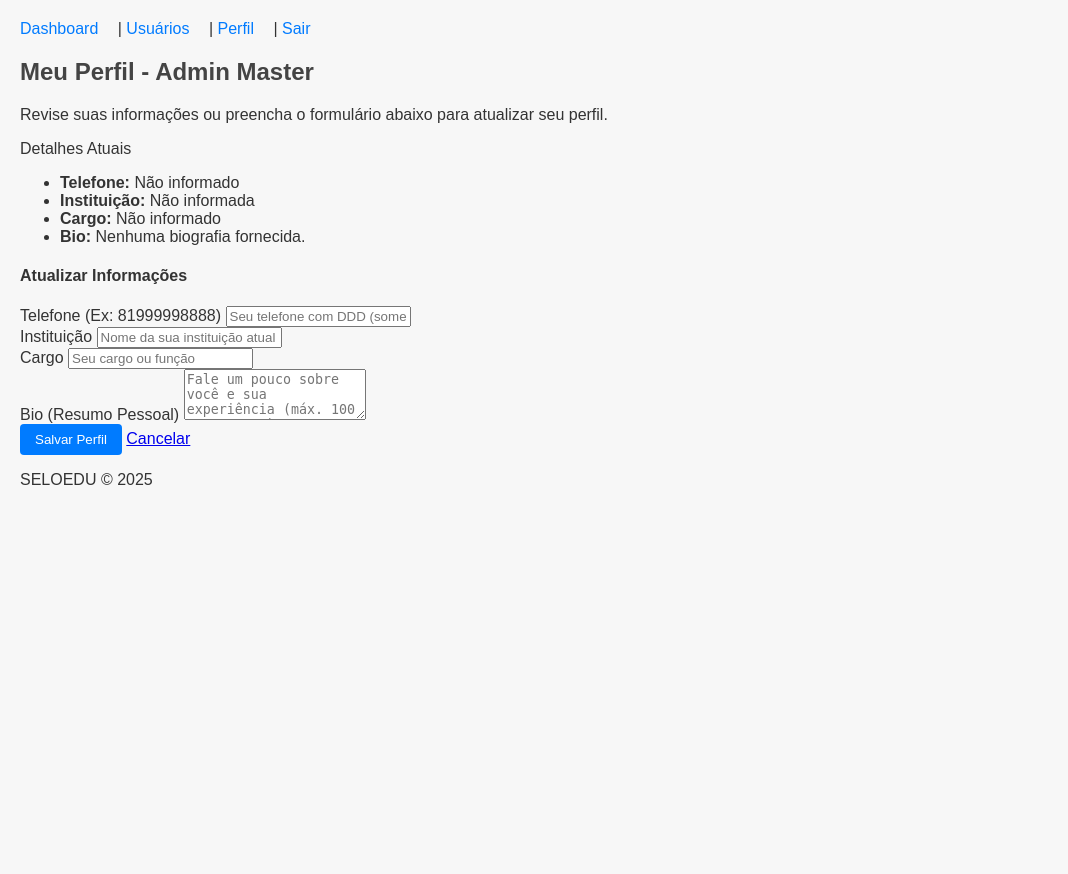
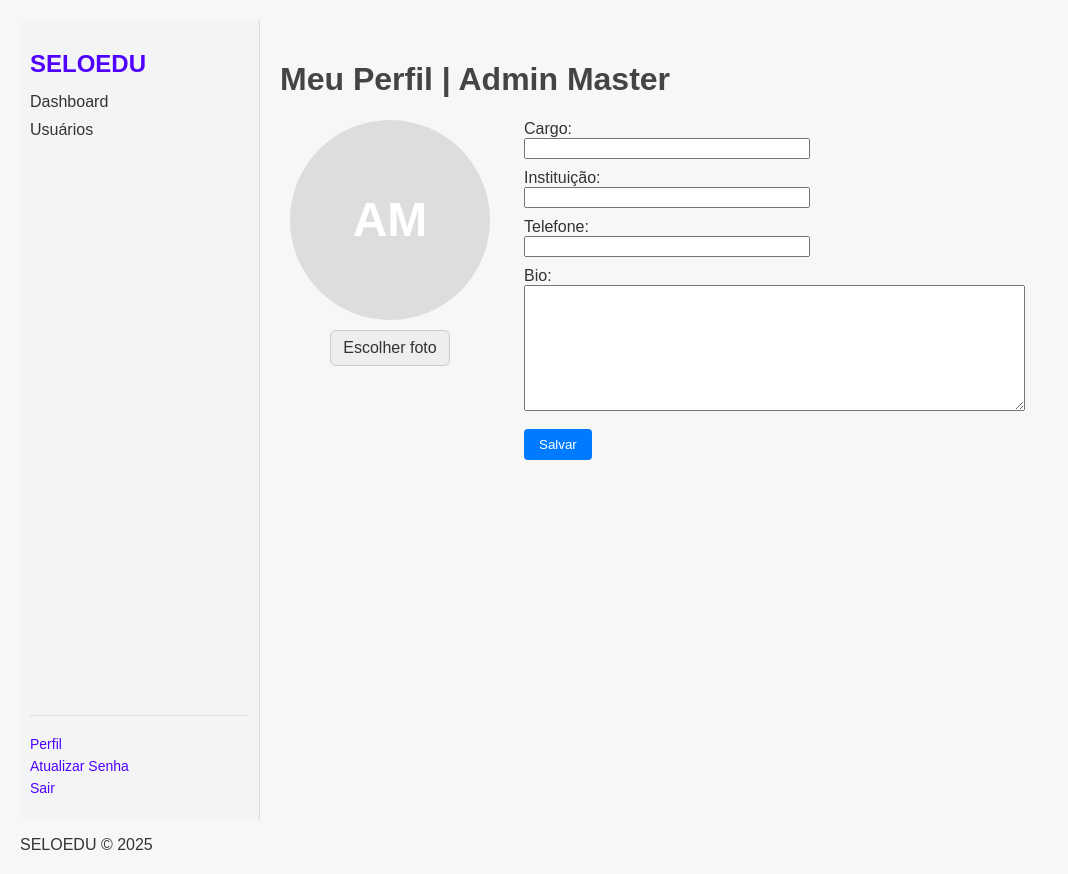
Before and after one commit to Marllonv/SELOEDU, a Flask app: page /perfil in a window 1280 px wide. Shown: the whole page, without its empty margins (0-1068 px from the left). Before the commit the page ends 485 px from the top, so only its background shows below. Run offline with Flask 3, Linux system fonts and the light colour scheme; a user stored in the database is signed in.

Commit message:
Implement file upload and avatar generation functionality
- Added `uploads.py` module for handling file uploads and generating avatars.
- Introduced functions for creating initials from names and generating colors based on names.
- Implemented secure file removal to prevent unauthorized access.
- Integrated Pillow for image processing, including thumbnail creation and avatar generation.
- Added error handling for file operations and image processing.
- Configured the module to work with Flask's current application context.

```diff
--- a/config.py
+++ b/config.py
@@ -10,3 +10,5 @@ class Config:
     MAIL_USERNAME = ""
     MAIL_PASSWORD = ""
     MAIL_DEFAULT_SENDER = "reset_password@seloedu"
+    UPLOAD_FOLDER = 'static/uploads'
+    THUMBNAIL_SIZE = (200, 200)
--- a/models/profile.py
+++ b/models/profile.py
@@ -10,11 +10,15 @@ class Profile(db.Model):
     instituicao = db.Column(db.String(100), nullable=True)
     cargo = db.Column(db.String(100), nullable=True)
     bio = db.Column(db.String(100), nullable=True)
+    foto = db.Column(db.String(200), nullable=True)
+    foto_thumb = db.Column(db.String(200), nullable=True)
+    user_id = db.Column(db.Integer, db.ForeignKey('user.id'), unique=True, nullable=False)
+
 
     user_id = db.Column(db.Integer, db.ForeignKey('user.id'), unique=True, nullable=False)
 
     user = db.relationship(
         'User',
-        back_populates='perfil', # Nome do atributo de relacionamento na classe User
+        back_populates='perfil',
         uselist=False
     )
--- a/static/custom.css
+++ b/static/custom.css
@@ -48,3 +48,83 @@ button, .btn-primary {
 button:hover, .btn-primary:hover {
     background-color: #0056;
 }
+
+/* Layout principal: sidebar à esquerda e conteúdo à direita */
+.layout {
+  display: grid;
+  grid-template-columns: 240px 1fr;
+  min-height: 100vh;
+}
+
+/* Sidebar fixa */
+aside {
+  background-color: #f3f4f6;
+  padding: 10px;
+  display: flex;
+  flex-direction: column;
+  justify-content: flex-start;
+  border-right: 1px solid #ddd;
+}
+
+/* Logo / título */
+aside h2 {
+  margin-bottom: 5px;
+  text-align: left;
+  color: #4f00ff;
+}
+
+/* Navegação principal */
+aside nav ul {
+  list-style: none;
+  padding: 0;
+  margin: 0;
+}
+
+aside nav li {
+  margin: 10px 0;
+}
+
+aside nav a {
+  text-decoration: none;
+  color: #333;
+  font-weight: 500;
+}
+
+aside nav a:hover {
+  color: #4f00ff;
+}
+
+/* Bloco inferior (perfil) */
+.sidebar-footer {
+  border-top: 1px solid #ddd;
+  padding-top: 10px;
+  font-size: 14px;
+  margin-top: auto;
+}
+
+.sidebar-footer p {
+  margin: 2px 0;
+}
+
+.sidebar-footer ul {
+  list-style: none;
+  padding: 0;
+  margin-top: 10px;
+}
+
+.sidebar-footer li {
+  margin: 6px 0;
+}
+
+.sidebar-footer a {
+  text-decoration: none;
+  color: #4f00ff;
+}
+
+.sidebar-footer a:hover {
+  text-decoration: underline;
+}
+
+main {
+  padding: 20px;
+}
--- a/templates/base.html
+++ b/templates/base.html
@@ -6,21 +6,34 @@
     <link rel="stylesheet" href="{{ url_for('static', filename='custom.css') }}">
 </head>
 <body>
-    <header>
+    <div class="layout">
+        <aside>
+            <h2>SELOEDU</h2>
+
             {% if current_user.is_authenticated %}
             <nav>
-                <a href="{{ url_for('users.dashboard') }}">Dashboard</a> |
-                <a href="{{ url_for('users.list_users') }}">Usuários</a> |
-                <a href="{{ url_for('users.atualizar_perfil') }}">Perfil</a> |
-                <a href="{{ url_for('auth.logout') }}">Sair</a>
+                <ul>
+                    <li><a href="{{ url_for('users.dashboard') }}">Dashboard</a></li>
+                    <li><a href="{{ url_for('users.list_users') }}">Usuários</a></li>
+                </ul>
             </nav>
+
+            <div class="sidebar-footer">
+                <ul>
+                    <li><a href="{{ url_for('users.atualizar_perfil') }}">Perfil</a></li>
+                    <li><a href="{{ url_for('auth.forgot_password') }}">Atualizar Senha</a></li>
+                    <li><a href="{{ url_for('auth.logout') }}">Sair</a></li>
+                </ul>
+            </div>
             {% endif %}
-    </header>
+        </aside>
 
+        <!-- CONTEÚDO PRINCIPAL -->
         <main>
             {% block messages %}{% endblock %}
             {% block content %}{% endblock %}
         </main>
+    </div>
 
     <footer>
         <p>SELOEDU © 2025</p>
--- a/templates/users/profile.html
+++ b/templates/users/profile.html
@@ -1,88 +1,136 @@
 {% extends "base.html" %}
-
-{% block title %} Perfil - SELOEDU {% endblock %}
+{% block title %}Meu Perfil - SELOEDU{% endblock %}
 
 {% block content %}
+<h1>Meu Perfil | {{ current_user.nome if current_user and current_user.nome else '' }}</h1>
 
-<div class="container mt-5">
-    <h2>Meu Perfil - {{ usuario.nome }}</h2>
-    <p class="text-muted">Revise suas informações ou preencha o formulário abaixo para atualizar seu perfil.</p>
+<form method="post" action="{{ url_for('users.atualizar_perfil') }}" enctype="multipart/form-data">
+  {% if form %}
+    {{ form.hidden_tag() }}
+  {% endif %}
 
-    <div class="card mb-4 bg-light">
-        <div class="card-header">
-            Detalhes Atuais
-        </div>
-        <ul class="list-group list-group-flush">
-            <li class="list-group-item">
-                <strong>Telefone:</strong>
-                {{ perfil.telefone if perfil and perfil.telefone else 'Não informado' }}
-            </li>
-            <li class="list-group-item">
-                <strong>Instituição:</strong>
-                {{ perfil.instituicao if perfil and perfil.instituicao else 'Não informada' }}
-            </li>
-            <li class="list-group-item">
-                <strong>Cargo:</strong>
-                {{ perfil.cargo if perfil and perfil.cargo else 'Não informado' }}
-            </li>
-            <li class="list-group-item">
-                <strong>Bio:</strong>
-                {{ perfil.bio if perfil and perfil.bio else 'Nenhuma biografia fornecida.' }}
-            </li>
-        </ul>
+  <div style="display:flex; gap:24px; align-items:flex-start; flex-wrap:wrap;">
+    <!-- COLUNA ESQUERDA: FOTO GRANDE + BOTÃO -->
+    <div style="display:flex; flex-direction:column; align-items:center; gap:10px; min-width:220px;">
+      <div id="photo-box"
+           style="width:200px; height:200px; border-radius:50%; overflow:hidden; background:#ddd; display:flex; align-items:center; justify-content:center; cursor:pointer;"
+           title="Clique para alterar a foto">
+        {% if profile and profile.foto_thumb %}
+          <img id="current-photo" src="{{ url_for('static', filename='uploads/' ~ profile.foto_thumb) }}"
+               alt="Foto atual" style="width:200px; height:200px; object-fit:cover; display:block;">
+        {% elif profile and profile.foto %}
+          <img id="current-photo" src="{{ url_for('static', filename='uploads/' ~ profile.foto) }}"
+               alt="Foto atual" style="width:200px; height:200px; object-fit:cover; display:block;">
+        {% else %}
+          {% set _name = current_user.nome if current_user and current_user.nome else '' %}
+          {% set parts = _name.split() if _name else [] %}
+          {% if parts|length > 1 %}
+            {% set initials = (parts[0][0] ~ parts[-1][0]).upper() %}
+          {% elif _name %}
+            {% set initials = _name[:2].upper() %}
+          {% else %}
+            {% set initials = "?" %}
+          {% endif %}
+          <span id="initials" style="font-weight:700; font-size:48px; color:#fff;">
+            {{ initials }}
+          </span>
+        {% endif %}
+      </div>
+
+      <!-- botão abaixo da foto (abre o file chooser) -->
+      <div>
+        <label for="foto" style="display:inline-block; padding:8px 12px; background:#eee; border:1px solid #ccc; border-radius:6px; cursor:pointer;">
+          Escolher foto
+        </label>
+        <input type="file" id="foto" name="foto" accept="image/*" style="display:none;">
+      </div>
     </div>
-    <h4 class="mt-4">Atualizar Informações</h4>
 
-    <form method="post" action="{{ url_for('users.atualizar_perfil') }}">
+    <!-- COLUNA DIREITA: CAMPOS -->
+    <div style="flex:1 1 420px; min-width:260px;">
+      <div style="margin-bottom:10px;">
+        <label for="cargo">Cargo:</label><br>
+        <input type="text" id="cargo" name="cargo" value="{{ profile.cargo or '' }}" style="width:40%; box-sizing:border-box;">
+      </div>
 
-        {{ form.hidden_tag() if form }}
+      <div style="margin-bottom:10px;">
+        <label for="instituicao">Instituição:</label><br>
+        <input type="text" id="instituicao" name="instituicao" value="{{ profile.instituicao or '' }}" style="width:40%; box-sizing:border-box;">
+      </div>
 
-        <div class="mb-3">
-            <label for="telefone" class="form-label">Telefone (Ex: 81999998888)</label>
-            <input type="text"
-                   class="form-control"
-                   id="telefone"
-                   name="telefone"
-                   value="{{ perfil.telefone if perfil and perfil.telefone else '' }}"
-                   maxlength="11"
-                   placeholder="Seu telefone com DDD (somente números)">
-        </div>
+      <div style="margin-bottom:10px;">
+        <label for="telefone">Telefone:</label><br>
+        {% if form %}
+          {{ form.telefone(class="form-control", style="width:40%; box-sizing:border-box;") }}
+        {% else %}
+          <input type="text" id="telefone" name="telefone" maxlength="11" value="{{ profile.telefone or '' }}" style="width:40%; box-sizing:border-box;">
+        {% endif %}
+      </div>
 
-        <div class="mb-3">
-            <label for="instituicao" class="form-label">Instituição</label>
-            <input type="text"
-                   class="form-control"
-                   id="instituicao"
-                   name="instituicao"
-                   value="{{ perfil.instituicao if perfil and perfil.instituicao else '' }}"
-                   maxlength="100"
-                   placeholder="Nome da sua instituição atual">
-        </div>
+      <div style="margin-top:6px;">
+        <label for="bio">Bio:</label><br>
+        {% if form %}
+          {{ form.bio(class="form-control", rows=5, style="width:70%; box-sizing:border-box;") }}
+        {% else %}
+          <textarea id="bio" name="bio" rows="8" style="width:70%; box-sizing:border-box;">{{ profile.bio or '' }}</textarea>
+        {% endif %}
+      </div>
 
-        <div class="mb-3">
-            <label for="cargo" class="form-label">Cargo</label>
-            <input type="text"
-                   class="form-control"
-                   id="cargo"
-                   name="cargo"
-                   value="{{ perfil.cargo if perfil and perfil.cargo else '' }}"
-                   maxlength="100"
-                   placeholder="Seu cargo ou função">
-        </div>
+      <div style="margin-top:14px;">
+        <button type="submit" class="btn btn-primary">Salvar</button>
+      </div>
+    </div>
+  </div>
+</form>
 
-        <div class="mb-3">
-            <label for="bio" class="form-label">Bio (Resumo Pessoal)</label>
-            <textarea class="form-control"
-                      id="bio"
-                      name="bio"
-                      rows="3"
-                      maxlength="100"
-                      placeholder="Fale um pouco sobre você e sua experiência (máx. 100 caracteres).">{{ perfil.bio if perfil and perfil.bio else '' }}</textarea>
-        </div>
+<script>
+  // elementos
+  const fotoInput = document.getElementById('foto');
+  const photoBox = document.getElementById('photo-box');
+  const initialsSpan = document.getElementById('initials');
 
-        <button type="submit" class="btn btn-primary">Salvar Perfil</button>
-        <a href="{{ url_for('home') }}" class="btn btn-secondary">Cancelar</a>
-    </form>
-</div>
+  // clique no photo-box também abre o file chooser
+  photoBox && photoBox.addEventListener('click', function(e) {
+    const input = document.getElementById('foto');
+    if (input) input.click();
+  });
 
+  // preview do arquivo escolhido (substitui iniciais/imagem)
+  fotoInput && fotoInput.addEventListener('change', function(event) {
+    const file = event.target.files[0];
+
+    if (!file) {
+      if (initialsSpan) initialsSpan.style.display = '';
+      const existingImg = document.getElementById('current-photo');
+      if (existingImg) existingImg.style.display = '';
+      return;
+    }
+
+    if (!file.type.startsWith('image/')) {
+      alert('Por favor selecione um arquivo de imagem.');
+      fotoInput.value = '';
+      return;
+    }
+
+    const reader = new FileReader();
+    reader.onload = function(e) {
+      if (initialsSpan) initialsSpan.style.display = 'none';
+
+      let img = document.getElementById('current-photo');
+      if (!img) {
+        img = document.createElement('img');
+        img.id = 'current-photo';
+        img.alt = 'Preview';
+        img.style.width = '200px';
+        img.style.height = '200px';
+        img.style.objectFit = 'cover';
+        photoBox.innerHTML = '';
+        photoBox.appendChild(img);
+      }
+      img.src = e.target.result;
+      img.style.display = 'block';
+    };
+    reader.readAsDataURL(file);
+  });
+</script>
 {% endblock %}
--- a/views/users.py
+++ b/views/users.py
@@ -2,6 +2,7 @@ from flask import render_template, request, redirect, url_for, flash
 from extensions import db
 from models.users import User
 from models.profile import Profile
+from utils.uploads import save_image
 
 def dashboard_view(current_user):
     return render_template("dashboard.html", user=current_user)
@@ -14,6 +15,11 @@ def atualizar_perfil_view(usuario):
         instituicao = request.form.get('instituicao')
         cargo = request.form.get('cargo')
         bio = request.form.get('bio')
+        foto_file = request.files.get('foto')
+
+        foto_filename, foto_thumb = None, None
+        if foto_file and foto_file.filename:
+            foto_filename, foto_thumb = save_image(foto_file, user_name=usuario.nome)
 
         if perfil is None:
             perfil = Profile(
@@ -21,7 +27,9 @@ def atualizar_perfil_view(usuario):
                 telefone=telefone,
                 instituicao=instituicao,
                 cargo=cargo,
-                bio=bio
+                bio=bio,
+                foto=foto_filename,
+                foto_thumb=foto_thumb
             )
             db.session.add(perfil)
         else:
@@ -29,6 +37,10 @@ def atualizar_perfil_view(usuario):
             perfil.instituicao = instituicao
             perfil.cargo = cargo
             perfil.bio = bio
+            if foto_filename:
+                perfil.foto = foto_filename
+            if foto_thumb:
+                perfil.foto_thumb = foto_thumb
 
         try:
             db.session.commit()
@@ -38,7 +50,7 @@ def atualizar_perfil_view(usuario):
             db.session.rollback()
             flash(f'Erro ao salvar o perfil: {e}', 'danger')
 
-    return render_template('users/profile.html', usuario=usuario, perfil=perfil)
+    return render_template('users/profile.html', usuario=usuario, profile=perfil)
 
 def list_users():
     users = User.query.all()
```
Also changed, not shown: forms/profile_form.py (added, +12 -0 lines), utils/uploads.py (added, +175 -0 lines), instance/seloedu.db, static/uploads/05956811686745daa1063fd86f6b4976.jpeg (added), static/uploads/4eea8b2024174832b638527b7d617a47.jpg (added). Lines whose indentation alone changed are shown as unchanged.
